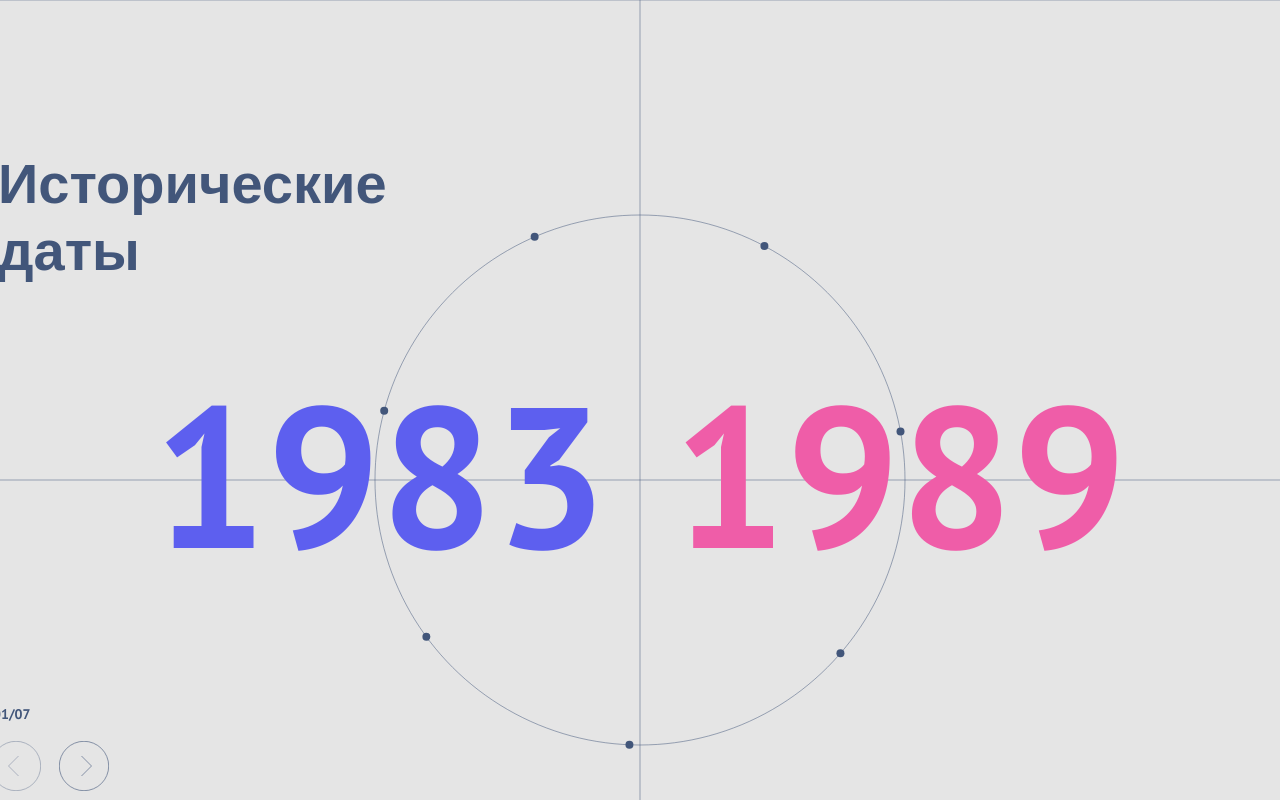
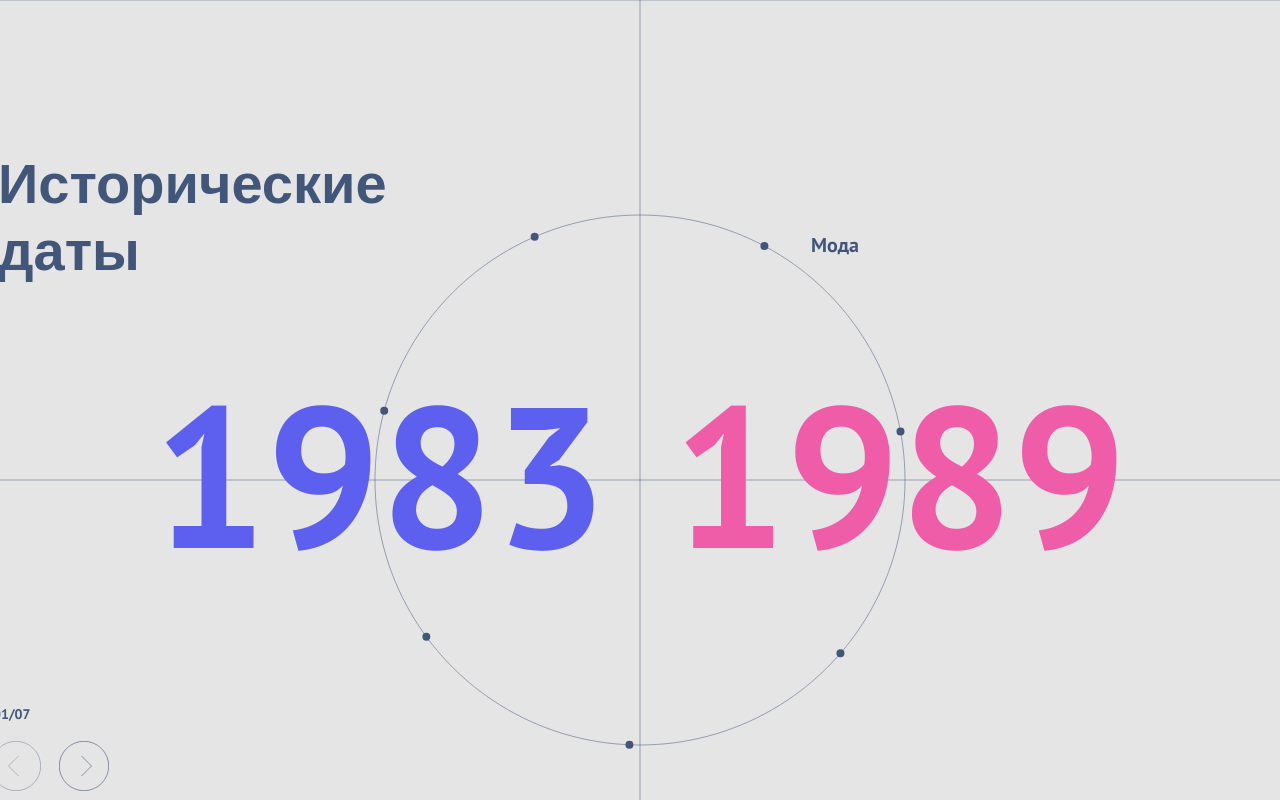
Before and after one commit to MaximSamorukov/test_only, a React app: page / in a window 1280 px wide. Shown: the top 800 px of the page. Built offline with nearby package versions, Linux system fonts and the light colour scheme.

Commit message:
feat: Display and animate a direction label on the SVG timeline using new translation utilities and updated constants.

```diff
--- a/src/Container.tsx
+++ b/src/Container.tsx
@@ -15,18 +15,22 @@ import {
   X_CENTER,
   Y_CENTER,
   BACKGROUND_COLOR,
+  DIRECTION_POS_X,
+  DIRECTION_POS_Y,
 } from './constants';
 import { historicalDataStore } from './store';
 import { observer } from 'mobx-react-lite';
 import s from './Container.module.scss';
+import { directionTranslations } from './store/directionTranslations';
 
 export const Container = observer(() => {
   const groupRef = useRef<SVGGElement>(null);
+  const directionLabelRef = useRef<SVGTextElement>(null);
   const periods = historicalDataStore.getAllPeriods();
   const periodsCount = periods.length;
   const currentIndex = historicalDataStore.getCurrentIndex();
   const previousIndex = historicalDataStore.getPreviousIndex();
-
+  const currentDirection = historicalDataStore.direction;
   const dots = useMemo(
     () => calculateDots(X_CENTER, Y_CENTER, CIRCLE_RADIUS, periods),
     [periods],
@@ -59,6 +63,24 @@ export const Container = observer(() => {
         0,
       );
     });
+    if (travelAngel) {
+      tl.to(
+        directionLabelRef.current,
+        {
+          opacity: 0,
+          duration: 0.2,
+        },
+        0,
+      );
+      tl.to(
+        directionLabelRef.current,
+        {
+          opacity: 1,
+          duration: 0.2,
+        },
+        '1.5',
+      );
+    }
   }, [currentIndex, previousIndex, periodsCount]);
 
   const handleDotClick = (dotId: number) => {
@@ -126,7 +148,7 @@ export const Container = observer(() => {
           duration: 0.1,
           ease: 'power2.out',
         },
-        0,
+        0.1,
       );
     });
   };
@@ -134,6 +156,24 @@ export const Container = observer(() => {
   return (
     <div className={s.mainContainer}>
       <svg className={s.dotsOverlay} viewBox={`0 0 ${MAX_WIDTH} ${MAX_HEIGHT}`}>
+        <text
+          ref={directionLabelRef}
+          id="direction"
+          x={DIRECTION_POS_X}
+          y={DIRECTION_POS_Y}
+          textAnchor="middle"
+          dominantBaseline="central"
+          fontSize="20"
+          fill={PATH_COLOR}
+          opacity={1}
+          style={{
+            pointerEvents: 'none',
+            userSelect: 'none',
+            color: PATH_COLOR,
+          }}
+        >
+          {currentDirection ? directionTranslations[currentDirection] : ''}
+        </text>
         <path
           id="circlePath"
           d="M 720,215 A 265,265 0 1,1 719.99,215"
@@ -163,7 +203,7 @@ export const Container = observer(() => {
                 cx={dot.x}
                 cy={dot.y}
                 r={0}
-                fill="black"
+                fill={PATH_COLOR}
               />
               <text
                 x={dot.x}
@@ -171,7 +211,7 @@ export const Container = observer(() => {
                 textAnchor="middle"
                 dominantBaseline="central"
                 fontSize="14"
-                fill="black"
+                fill={PATH_COLOR}
                 opacity={0}
                 style={{
                   pointerEvents: 'none',
--- a/src/constants.ts
+++ b/src/constants.ts
@@ -3,9 +3,11 @@ export const X_CENTER = 720;
 export const CIRCLE_RADIUS = 265;
 export const MAX_WIDTH = 1440;
 export const MAX_HEIGHT = 1080;
-export const PATH_COLOR = 'rgb(66, 86, 122)';
+export const PATH_COLOR = '#42567A';
 export const START_DOT_RADIUS = 4;
 export const END_DOT_RADIUS = 28;
 export const START_ANGLE = -62;
 export const FULL_CIRCLE_DEG = 360;
 export const BACKGROUND_COLOR = '#E5E5E5';
+export const DIRECTION_POS_X = 915;
+export const DIRECTION_POS_Y = 245;
--- /dev/null
+++ b/src/store/directionTranslations.ts
@@ -0,0 +1,11 @@
+import { Direction } from './type';
+
+export const directionTranslations: Record<Exclude<Direction, null>, string> = {
+  fashion: 'Мода',
+  tech: 'Технологии',
+  medicine: 'Медицина',
+  science: 'Наука',
+  automotive: 'Автомобили',
+  transport: 'Транспорт',
+  politics: 'Политика',
+};
```
